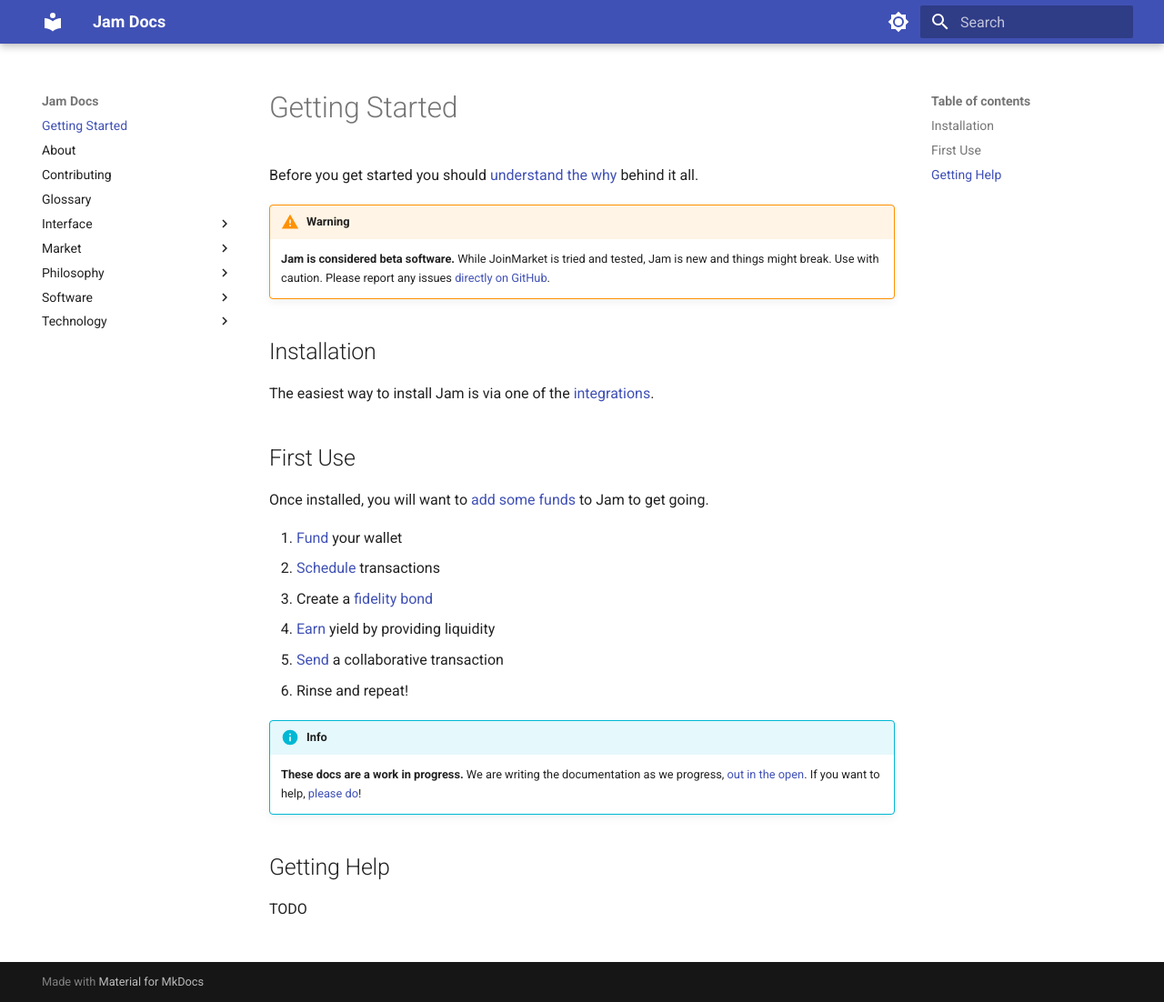
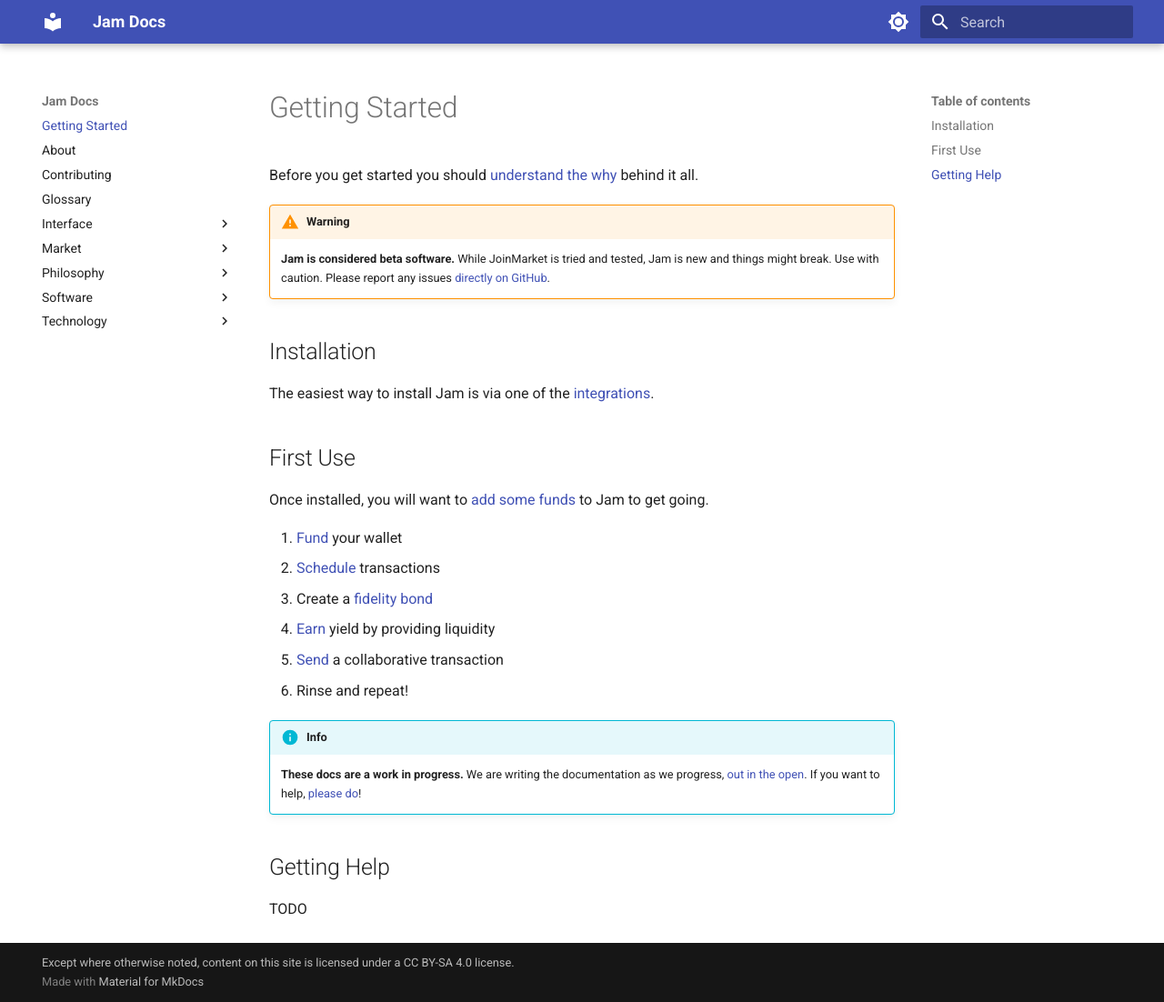
Before and after one commit to joinmarket-webui/jamdocs, an MkDocs documentation site: the page built from docs/index.md, in a window 1280 px wide and 1102 px high. Shown: the whole window at 91% size. Built offline with MkDocs 1.6.1 and Material for MkDocs 9.7.7, drawn with Linux system fonts in a browser that asks for light colours.

Commit message:
docs: add copyright notice (cc by-sa)

```diff
--- a/mkdocs.yml
+++ b/mkdocs.yml
@@ -1,4 +1,5 @@
 site_name: Jam Docs
+copyright:  Except where otherwise noted, content on this site is licensed under a CC BY-SA 4.0 license.
 theme:
   name: material
   palette:
```
